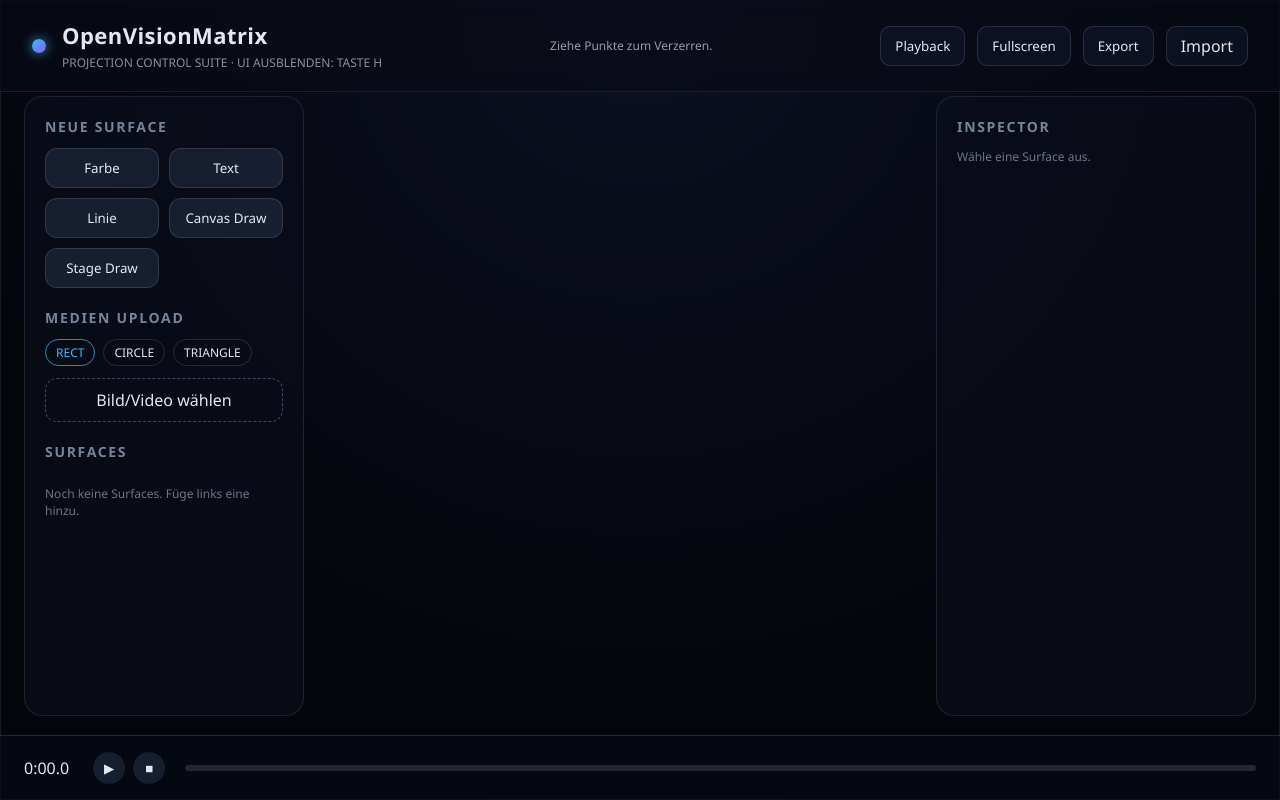
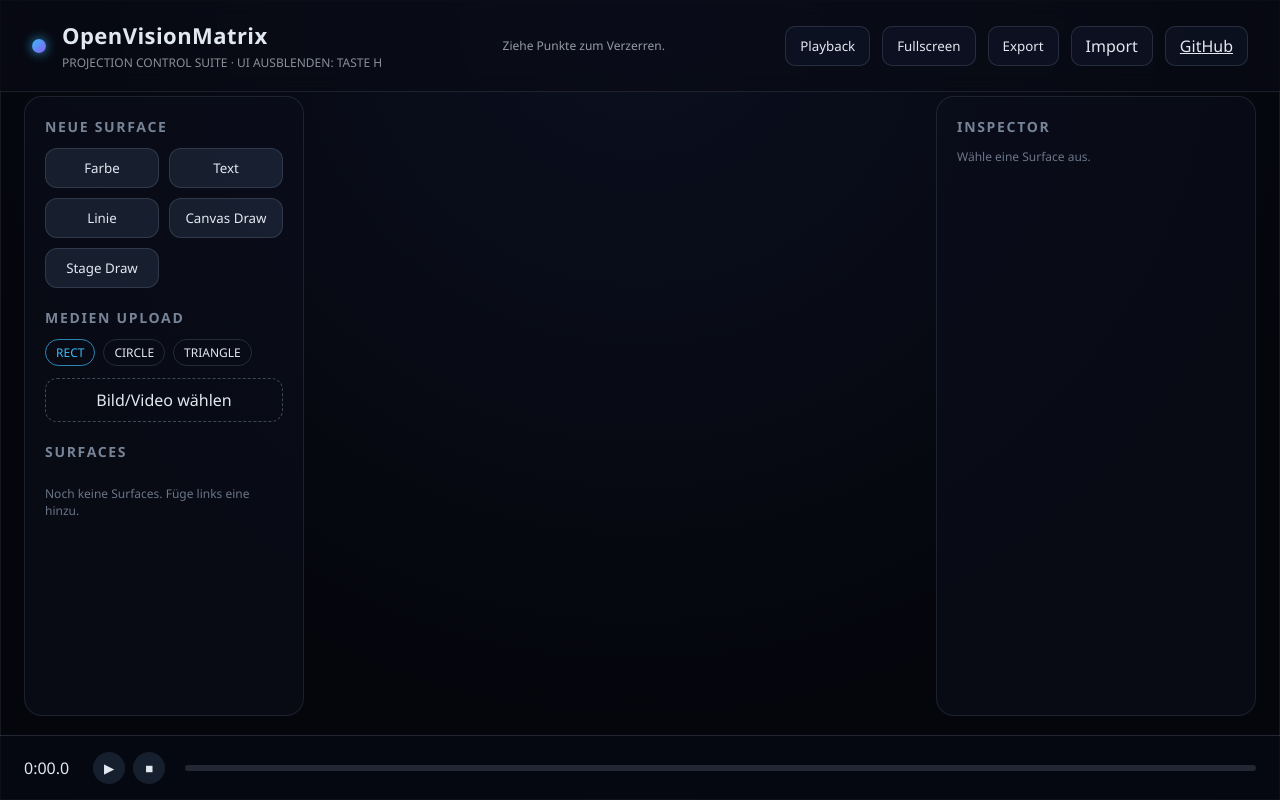
Before and after one commit to Bunkerschild/OpenVisionMatrix, a React (Vite) app in the folder apps/pwa/: page / in a window 1280 px wide. Built offline with nearby package versions, Linux system fonts and the light colour scheme.

Commit message:
Add GitHub button to top bar

```diff
--- a/apps/pwa/src/App.tsx
+++ b/apps/pwa/src/App.tsx
@@ -1213,6 +1213,14 @@
             Import
             <input type="file" accept="application/json" onChange={importProject} />
           </label>
+          <a
+            className="ghost"
+            href="https://github.com/Bunkerschild/OpenVisionMatrix"
+            target="_blank"
+            rel="noreferrer"
+          >
+            GitHub
+          </a>
         </div>
       </header>
 
```
